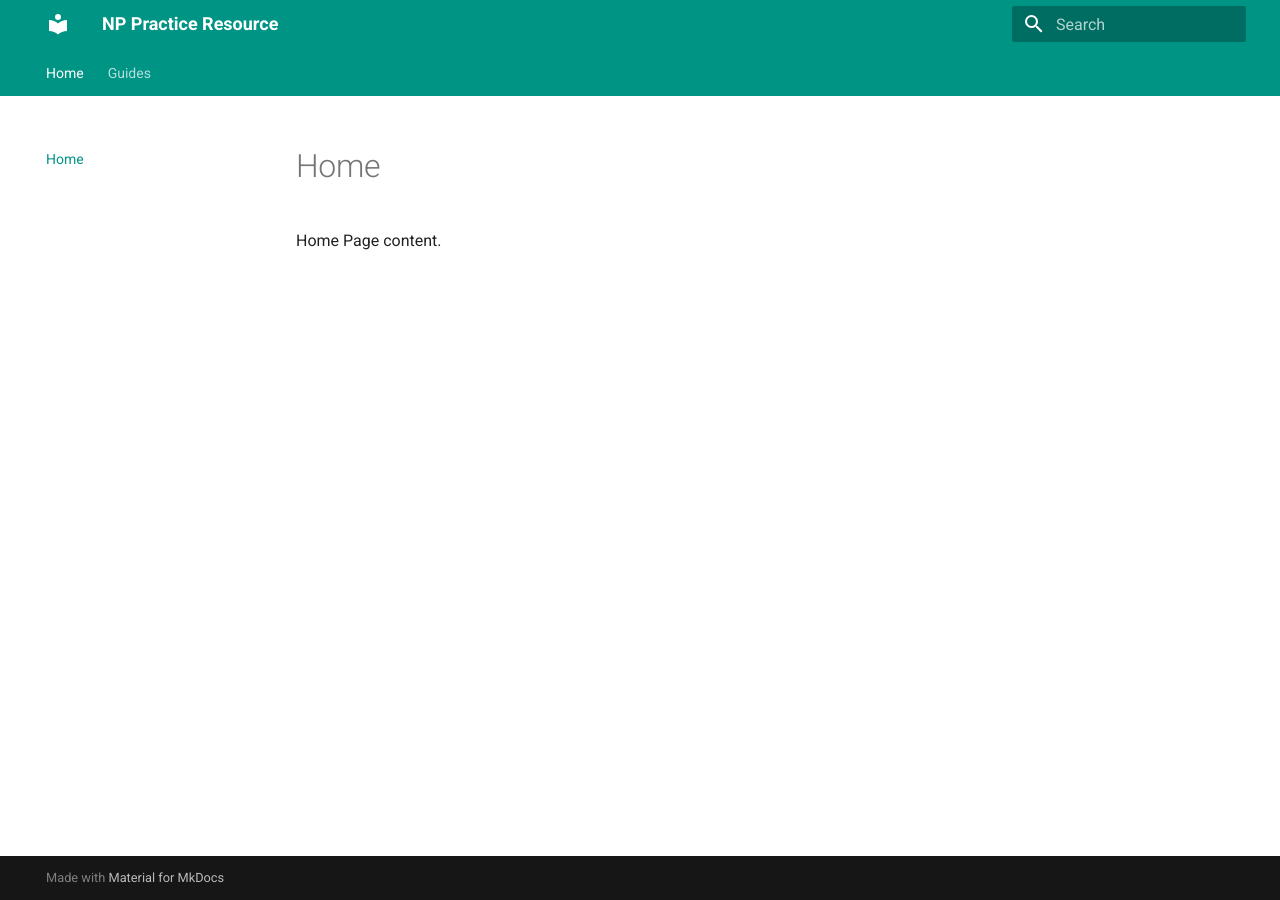
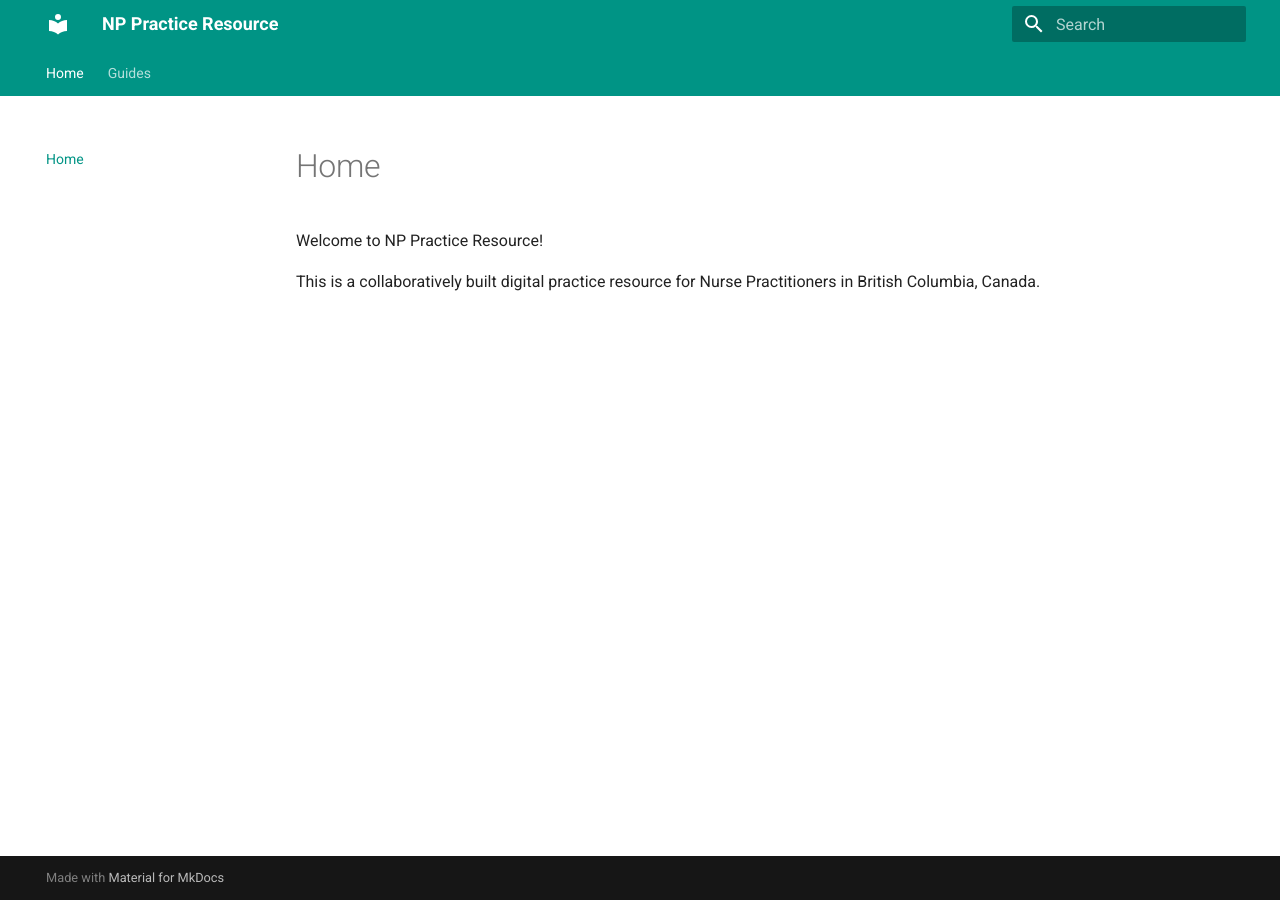
Before and after one commit to joegrafe/np-practice-resource, an MkDocs documentation site: the page built from docs/index.md, in a window 1280 px wide. Built offline with MkDocs 1.6.1 and Material for MkDocs 9.7.7, drawn with Linux system fonts in a browser that asks for light colours.

Commit message:
2026-02-02 21:01:35__1_M docs/index.md

```diff
--- a/docs/index.md
+++ b/docs/index.md
@@ -1 +1,3 @@
-Home Page content.
+Welcome to NP Practice Resource!
+
+This is a collaboratively built digital practice resource for Nurse Practitioners in British Columbia, Canada.
```
